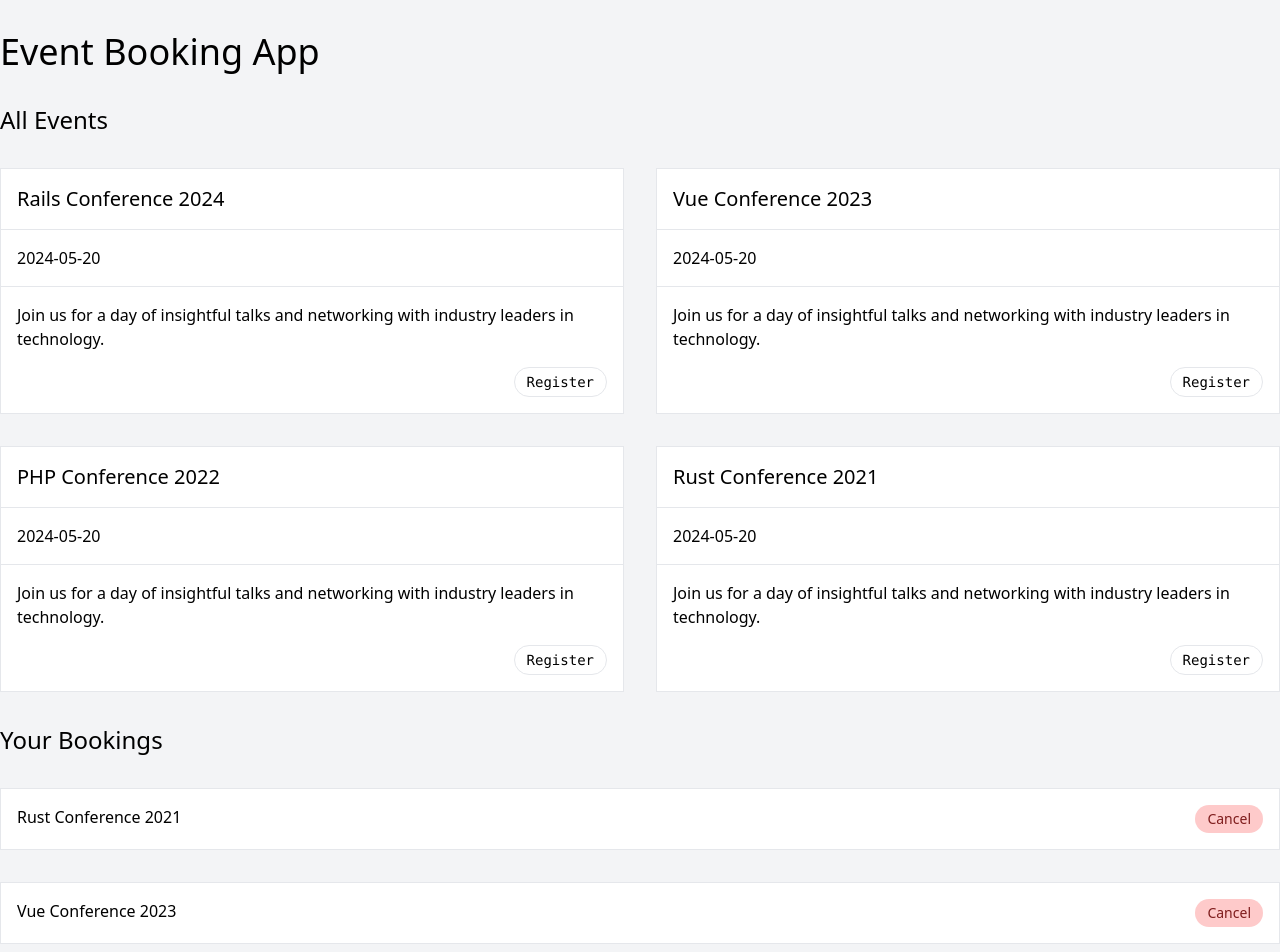
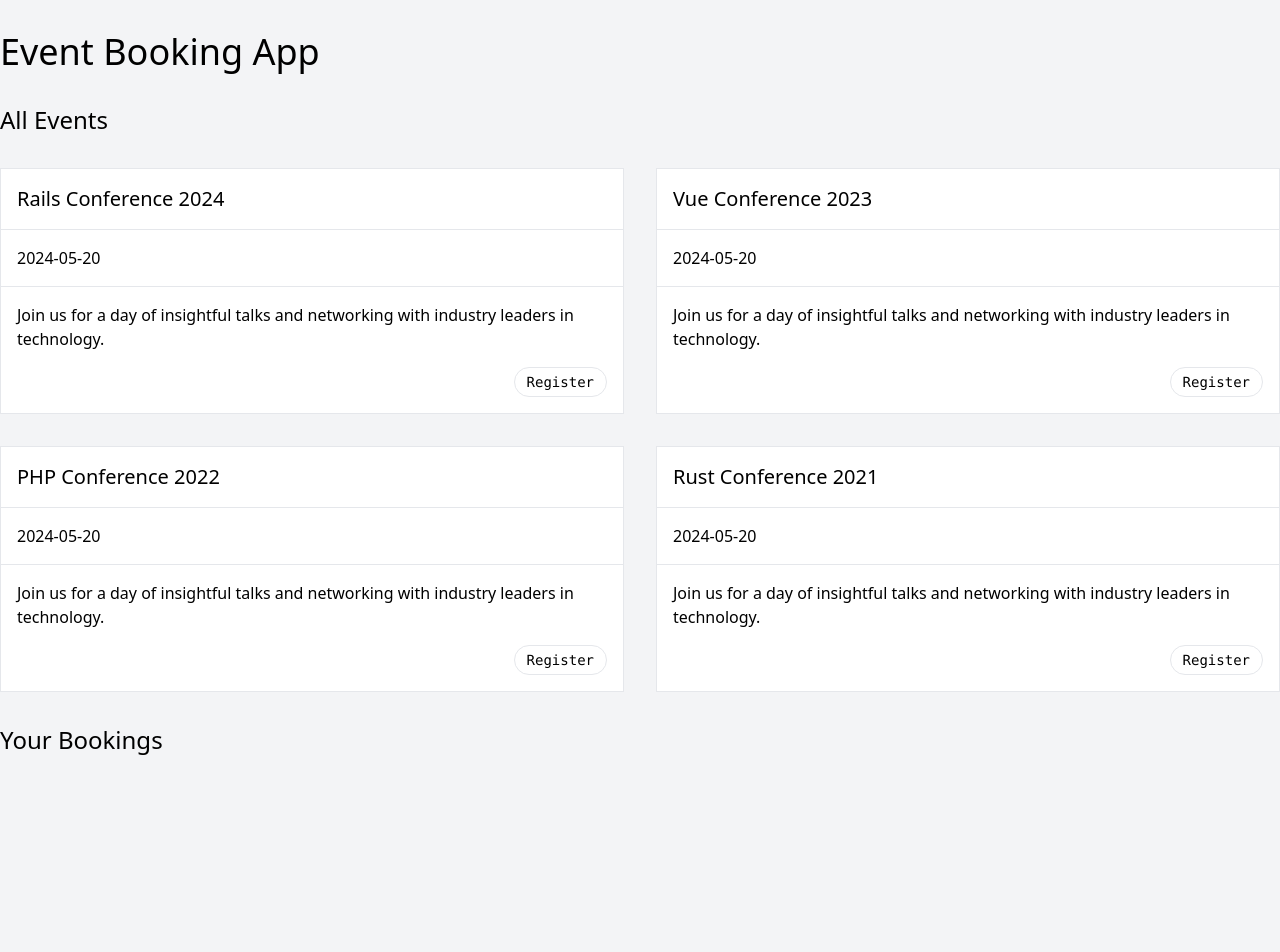
Before and after one commit to richiea1y/event-booking, a Vue app: page / in a window 1280 px wide. Shown: the top 952 px of the page. After the commit the page ends 820 px from the top, so only its background shows below. Built offline with nearby package versions, Linux system fonts and the light colour scheme; data requests are answered from the project's data file.

Commit message:
feat(Optimistic UI): remove all dummy data to start over and add pending status be default as newBookingItem created

```diff
--- a/db.json
+++ b/db.json
@@ -29,20 +29,5 @@
       "location": "Convention Center, Downtown"
     }
   ],
-  "bookings": [
-    {
-      "id": "1744190935568",
-      "userId": 1,
-      "eventId": "4",
-      "eventTitle": "Rust Conference 2021",
-      "status": "confirmed"
-    },
-    {
-      "id": "1744201709642",
-      "userId": 1,
-      "eventId": "2",
-      "eventTitle": "Vue Conference 2023",
-      "status": "confirmed"
-    }
-  ]
+  "bookings": []
 }
--- a/src/App.vue
+++ b/src/App.vue
@@ -69,6 +69,7 @@
     userId: 1,
     eventId: event.id,
     eventTitle: event.title,
+    status: 'pending',
   }
 
   await fetch('http://localhost:3001/bookings', {
```
